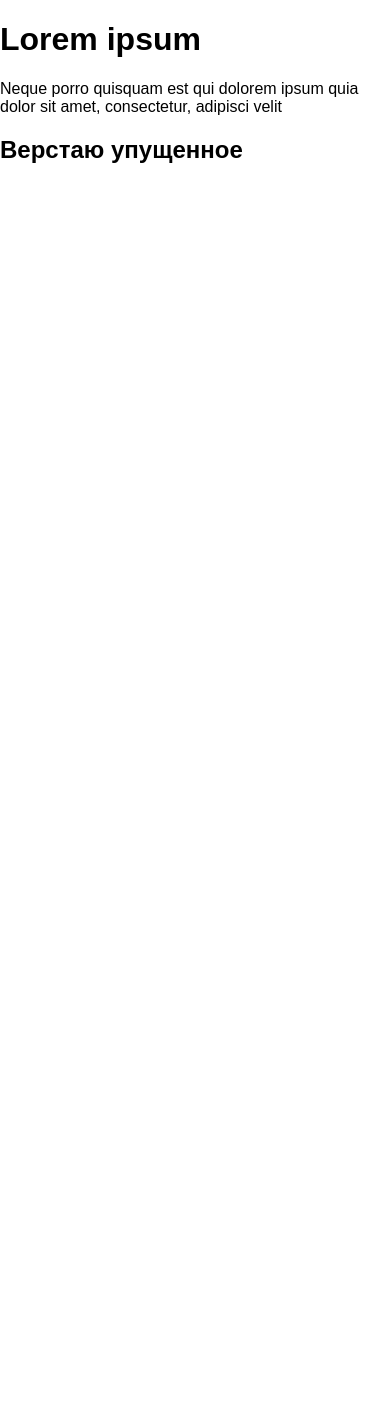
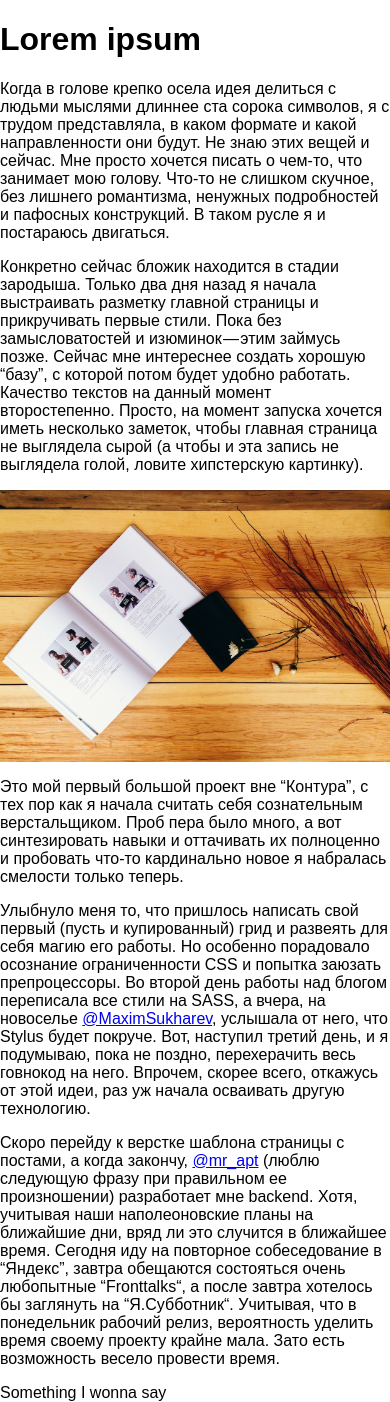
Before and after one commit to tenebricosa/blog, a Python web app: template templates/post.html in a window 390 px wide. Before the commit the page ends 163 px from the top, so only its background shows below. Run offline with Jinja, Linux system fonts and the light colour scheme; the template is opened without the code that fills it, so the values that code supplies are empty.

Commit message:
start post page

```diff
--- a/static/styles/_layout.scss
+++ b/static/styles/_layout.scss
@@ -9,11 +9,6 @@ html {
 a {
     text-decoration: none;
     color: inherit;
-}
-
-.layout-content-block {
-    margin: 0 auto;
-    width: 80%;
 }
 
 .g__row {
--- a/static/styles/_variables.scss
+++ b/static/styles/_variables.scss
@@ -1,3 +1,4 @@
 $font-color-primary: #414141;
 $font-color-gray: #959595;
 $font-color-blue: #3DC6C3;
+$layout-header-margin: 4em auto;
--- a/templates/post.html
+++ b/templates/post.html
@@ -11,12 +11,34 @@
 </head>
 <body>
 	<div class="post-header">
-		<div class="layout-content-block">
+		<div class="post-content-block">
 			<div class="post-header__title-block">
 				<h1 class="title-block__title">Lorem ipsum</h1>
-				<p class="title-block__description title-block__description--gray">Neque porro quisquam est qui dolorem ipsum quia dolor sit amet, consectetur, adipisci velit</p>
 			</div>
 		</div>
 	</div>
-	<h2>Верстаю упущенное</h2>
-</doby>
+	<div class="post-content-block">
+		<article class="post-content">
+			<p class="post-content__paragraph">Когда в голове крепко осела идея делиться с людьми мыслями длиннее cта сорока символов, я с трудом представляла, в каком формате и какой направленности они будут. Не знаю этих вещей и сейчас. Мне просто хочется писать о чем-то, что занимает мою голову. Что-то не слишком скучное, без лишнего романтизма, ненужных подробностей и пафосных конструкций. В таком русле я и постараюсь двигаться.</p>
+			<p class="post-content__paragraph">Конкретно сейчас бложик находится в стадии зародыша. Только два дня назад я начала выстраивать разметку главной страницы и прикручивать первые стили. Пока без замысловатостей и изюминок — этим займусь позже. Сейчас мне интереснее создать хорошую “базу”, с которой потом будет удобно работать. Качество текстов на данный момент второстепенно. Просто, на момент запуска хочется иметь несколько заметок, чтобы главная страница не выглядела сырой (а чтобы и эта запись не выглядела голой, ловите хипстерскую картинку).</p>
+			<img src="../static/images/P6A1ZZ8nRPYKZHXbLikA_2014-07-11_17.39.15-1.jpg" width=100% class="post-content__picture"/>
+			<p class="post-content__paragraph">Это мой первый большой проект вне “Контура”, с тех пор как я начала считать себя сознательным верстальщиком. Проб пера было много, а вот синтезировать навыки и оттачивать их полноценно и пробовать что-то кардинально новое я набралась смелости только теперь.</p>
+			<p class="post-content__paragraph">Улыбнуло меня то, что пришлось написать свой первый (пусть и купированный) грид и развеять для себя магию его работы. Но особенно порадовало осознание ограниченности CSS и попытка заюзать препроцессоры. Во второй день работы над блогом переписала все стили на SASS, а вчера, на новоселье <a href="https://twitter.com/MaximSukharev" class="post-content__link">@MaximSukharev</a>, услышала от него, что Stylus будет покруче. Вот, наступил третий день, и я подумываю, пока не поздно, перехерачить весь говнокод на него. Впрочем, скорее всего, откажусь от этой идеи, раз уж начала осваивать другую технологию.</p>
+			<p class="post-content__paragraph">Скоро перейду к верстке шаблона страницы с постами, а когда закончу, <a href="https://twitter.com/mr_apt" class="post-content__link">@mr_apt<a> (люблю следующую фразу при правильном ее произношении) разработает мне backend. Хотя, учитывая наши наполеоновские планы на ближайшие дни, вряд ли это случится в ближайшее время. Сегодня иду на повторное собеседование в “Яндекс”, завтра обещаются состояться очень любопытные “Fronttalks“, а после завтра хотелось бы заглянуть на “Я.Субботник“. Учитывая, что в понедельник рабочий релиз, вероятность уделить время своему проекту крайне мала. Зато есть возможность весело провести время.</p>
+		</article>
+	</div>
+	<div class="post-content-block">
+		<div class="footer">
+			<span class="footer__sign footer__sign--gray">Something I wonna say</span>
+			<div class="footer__link-block">
+				<a href="https://twitter.com/tenebricosa" class="link-block__link link-block__link--twitter">
+				</a>
+				<a href="https://github.com/tenebricosa" class="link-block__link link-block__link--github">
+				</a>
+				<a href="https://steamcommunity.com/id/_watson_md_/" class="link-block__link link-block__link--steam">
+				</a>
+			</div>
+		</div>
+	</div>
+</boby>
+</html>
```
Also changed, not shown: static/styles/_index.scss (+6 -1 lines), static/styles/_media.scss (+15 -3 lines), static/styles/_post.scss (+23 -0 lines), templates/index.html (+5 -5 lines), static/images/P6A1ZZ8nRPYKZHXbLikA_2014-07-11_17.39.15-1.jpg (added).
